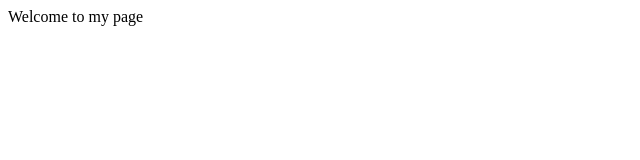
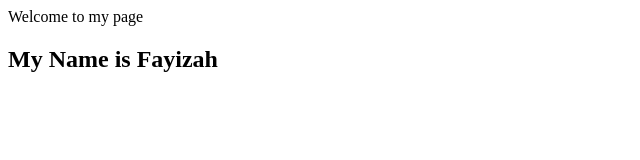
Before and after one commit to FAYIZAH/FAYIZAH.github.io, a plain HTML site: page INDEX.HTML in a window 1280 px wide. Shown: the whole page, without its empty margins (0-640 px from the left). Drawn offline with Linux system fonts and the light colour scheme.

Commit message:
add name

```diff
--- a/INDEX.HTML
+++ b/INDEX.HTML
@@ -4,4 +4,5 @@
 <head>
 <body>
 <hl> Welcome to my page </hl>
+<h2> My Name is Fayizah </h2>
 </body>
```
Also changed, not shown: 1 other file.
